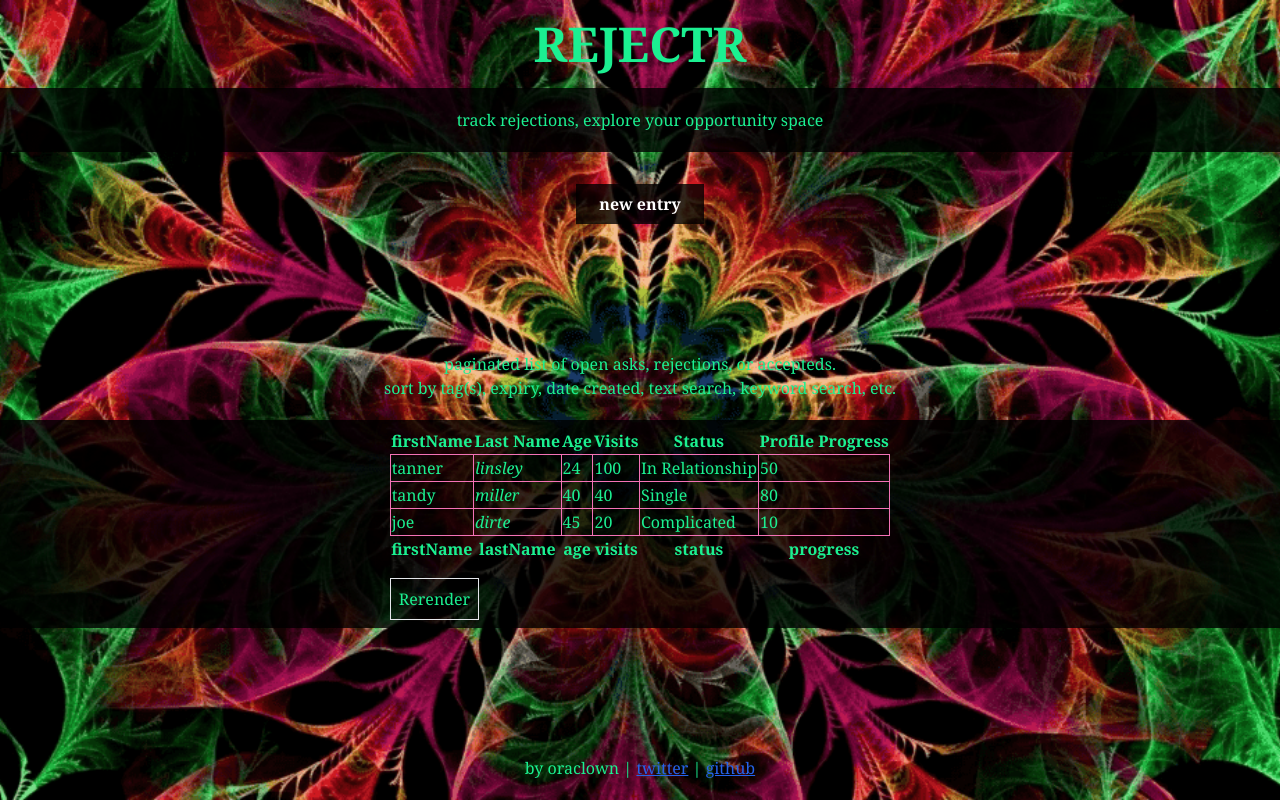
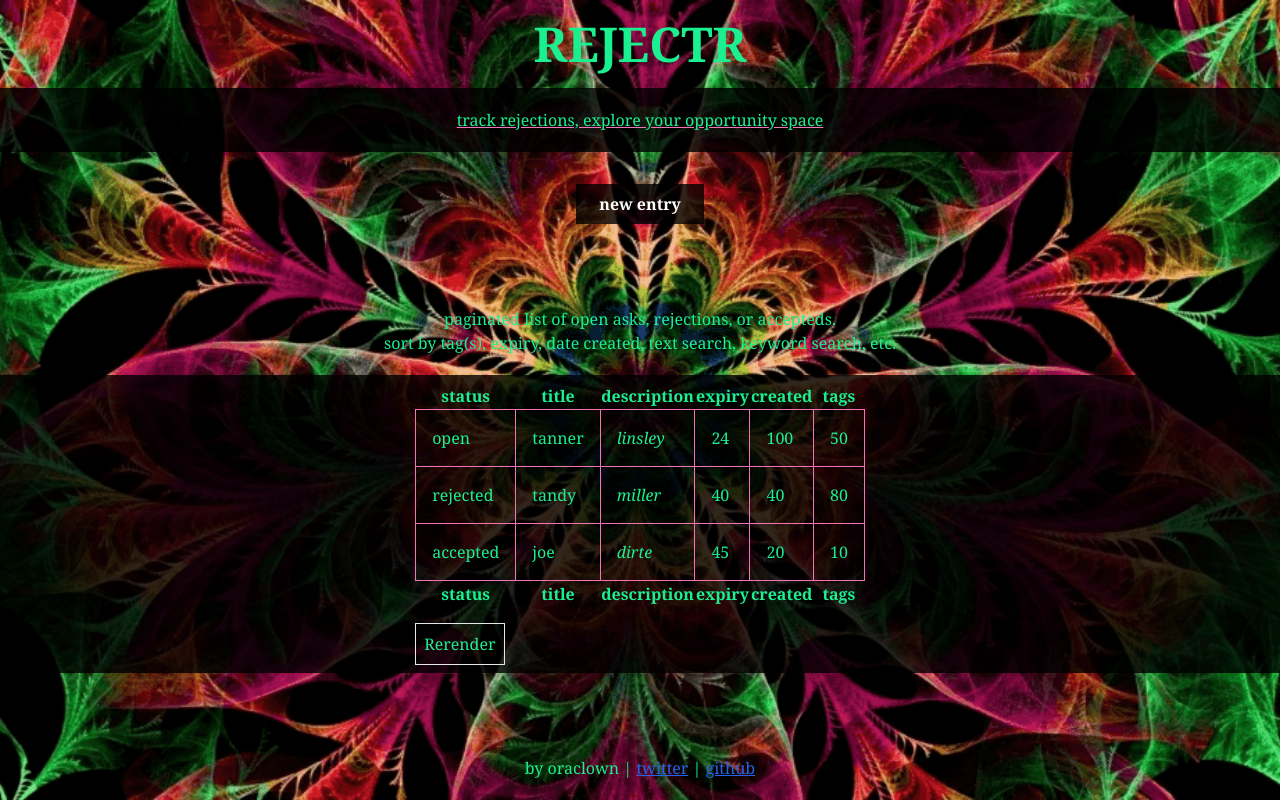
Before and after one commit to oraclown/inspo-prop, a Next.js app in the folder frontend/: page / in a window 1280 px wide. Built offline with nearby package versions, Linux system fonts and the light colour scheme.

Commit message:
Update fake data, update styling

```diff
--- a/frontend/components/Table.tsx
+++ b/frontend/components/Table.tsx
@@ -7,69 +7,69 @@ import {
 } from '@tanstack/react-table'
 
 type Person = {
-  firstName: string
-  lastName: string
-  age: number
-  visits: number
+  title: string
+  description: string
+  expiry: number
+  created: number
   status: string
-  progress: number
+  tags: string
 }
 
 const defaultData: Person[] = [
   {
-    firstName: 'tanner',
-    lastName: 'linsley',
-    age: 24,
-    visits: 100,
-    status: 'In Relationship',
-    progress: 50,
+    title: 'tanner',
+    description: 'linsley',
+    expiry: 24,
+    created: 100,
+    status: 'open',
+    tags: "50",
   },
   {
-    firstName: 'tandy',
-    lastName: 'miller',
-    age: 40,
-    visits: 40,
-    status: 'Single',
-    progress: 80,
+    title: 'tandy',
+    description: 'miller',
+    expiry: 40,
+    created: 40,
+    status: 'rejected',
+    tags: "80",
   },
   {
-    firstName: 'joe',
-    lastName: 'dirte',
-    age: 45,
-    visits: 20,
-    status: 'Complicated',
-    progress: 10,
+    title: 'joe',
+    description: 'dirte',
+    expiry: 45,
+    created: 20,
+    status: 'accepted',
+    tags: "10",
   },
 ]
 
 const columnHelper = createColumnHelper<Person>()
 
 const columns = [
-  columnHelper.accessor('firstName', {
+  columnHelper.accessor('status', {
+    header: 'status',
+    footer: info => info.column.id,
+  }),
+  columnHelper.accessor('title', {
     cell: info => info.getValue(),
     footer: info => info.column.id,
   }),
-  columnHelper.accessor(row => row.lastName, {
-    id: 'lastName',
+  columnHelper.accessor(row => row.description, {
+    id: 'description',
     cell: info => <i>{info.getValue()}</i>,
-    header: () => <span>Last Name</span>,
+    header: () => <span>description</span>,
     footer: info => info.column.id,
   }),
-  columnHelper.accessor('age', {
-    header: () => 'Age',
+  columnHelper.accessor('expiry', {
+    header: () => 'expiry',
     cell: info => info.renderValue(),
     footer: info => info.column.id,
   }),
-  columnHelper.accessor('visits', {
-    header: () => <span>Visits</span>,
+  columnHelper.accessor('created', {
+    header: () => <span>created</span>,
     footer: info => info.column.id,
   }),
-  columnHelper.accessor('status', {
-    header: 'Status',
-    footer: info => info.column.id,
-  }),
-  columnHelper.accessor('progress', {
-    header: 'Profile Progress',
+  columnHelper.accessor('tags', {
+    header: 'tags',
     footer: info => info.column.id,
   }),
 ]
@@ -107,7 +107,7 @@ export default function Table() {
           {table.getRowModel().rows.map(row => (
             <tr key={row.id}>
               {row.getVisibleCells().map(cell => (
-                <td className="border border-pink-400" key={cell.id}>
+                <td className="p-4 border border-pink-400" key={cell.id}>
                   {flexRender(cell.column.columnDef.cell, cell.getContext())}
                 </td>
               ))}
--- a/frontend/pages/index.js
+++ b/frontend/pages/index.js
@@ -30,7 +30,7 @@ export default function Home() {
         REJECTR
       </h1>
 
-      <p className="p-5 bg-black bg-opacity-80 text-center font-serif font-family:'Times New Roman'">
+      <p className="p-5 bg-black bg-opacity-80 text-center font-serif font-family:'Times New Roman' underline decoration-pink-400">
         track rejections, explore your opportunity space
       </p>
 
```
